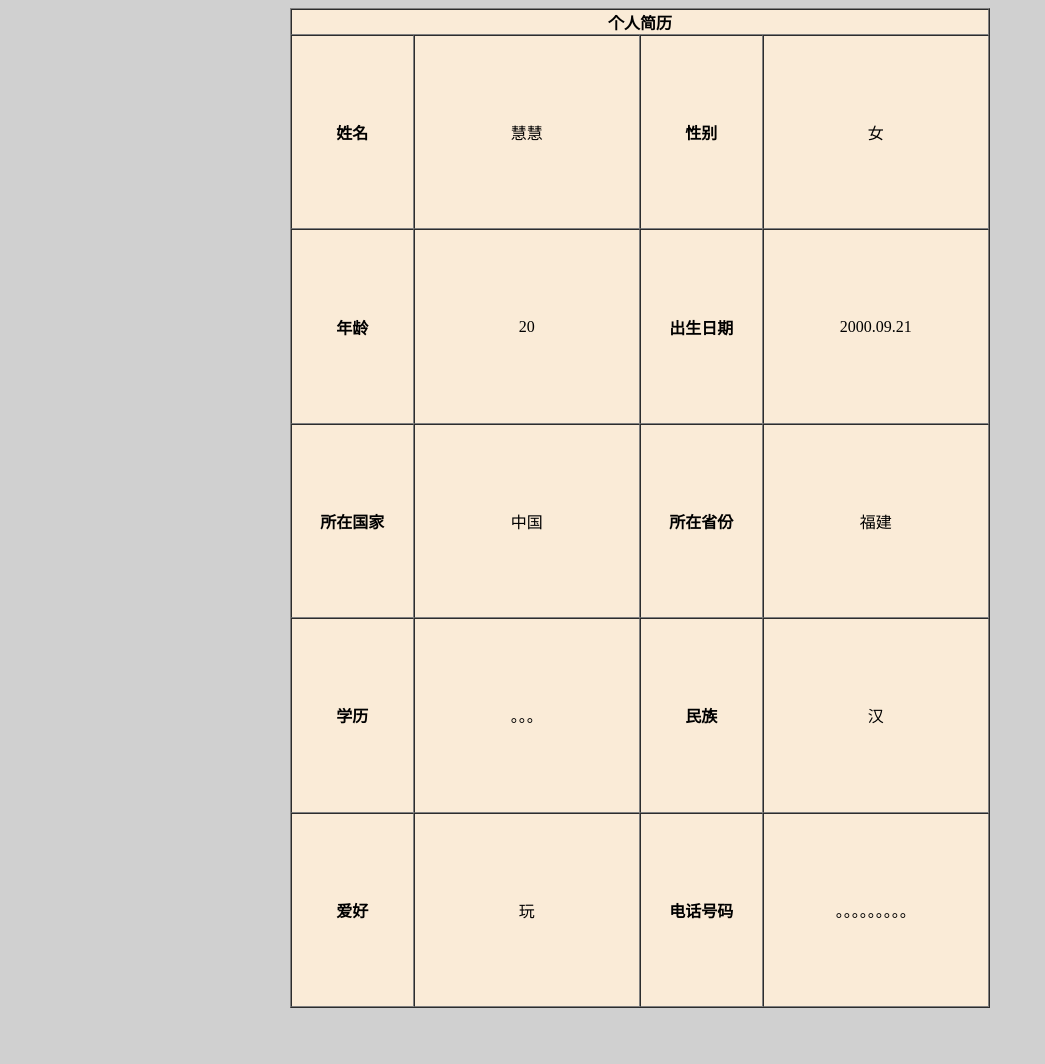
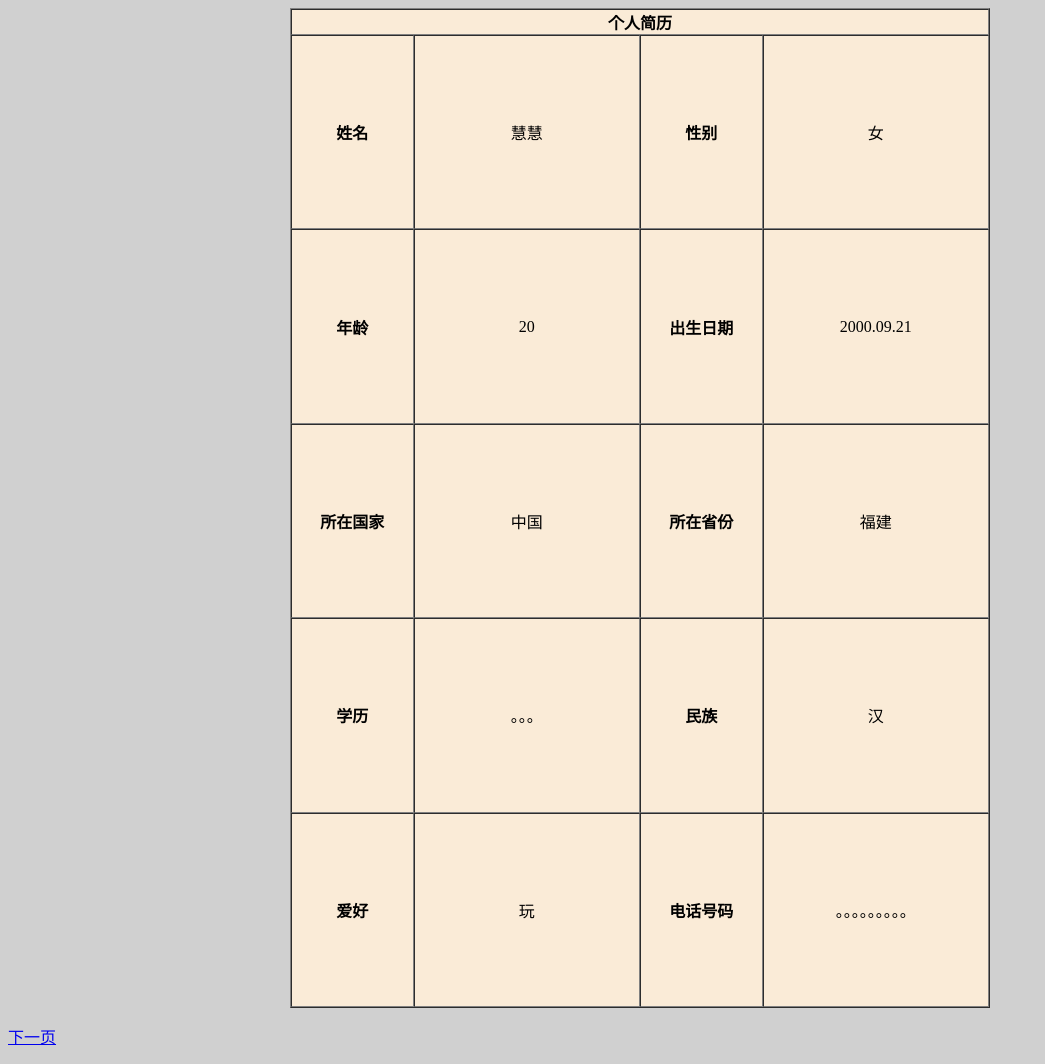
Before and after one commit to karrywf/zero, a plain HTML site: page index.index.html in a window 1280 px wide. Shown: the whole page, without its empty margins (0-1045 px from the left). Before the commit the page ends 1016 px from the top, so only its background shows below. Drawn offline with Linux system fonts and the light colour scheme.

Commit message:
Update index.index.html

```diff
--- a/index.index.html
+++ b/index.index.html
@@ -43,5 +43,6 @@
 				<td align="center" colspan="2">。。。。。。。。。</td>
 			</tr>
 		</table>
+         <p><a href="https://karrywf.github.io/first/">下一页</p>
 	</body>
 <html>
```
